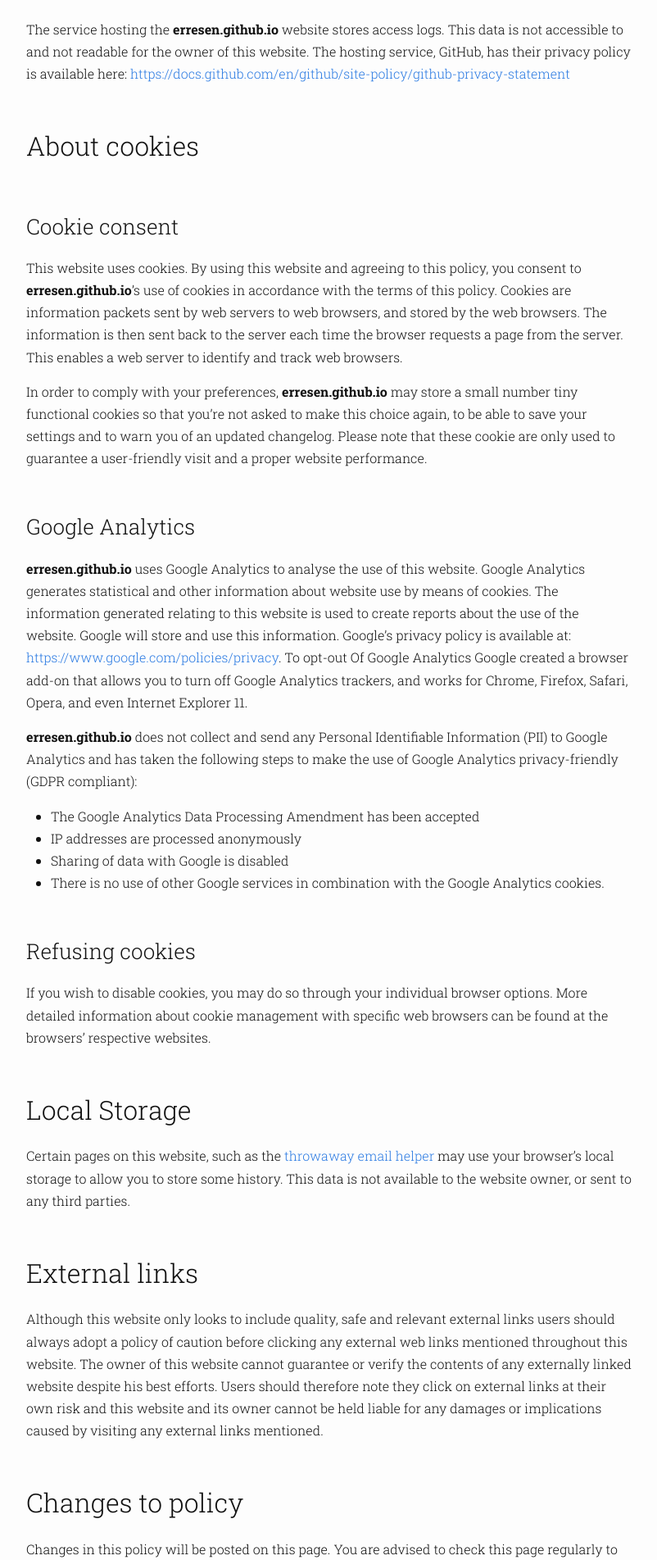
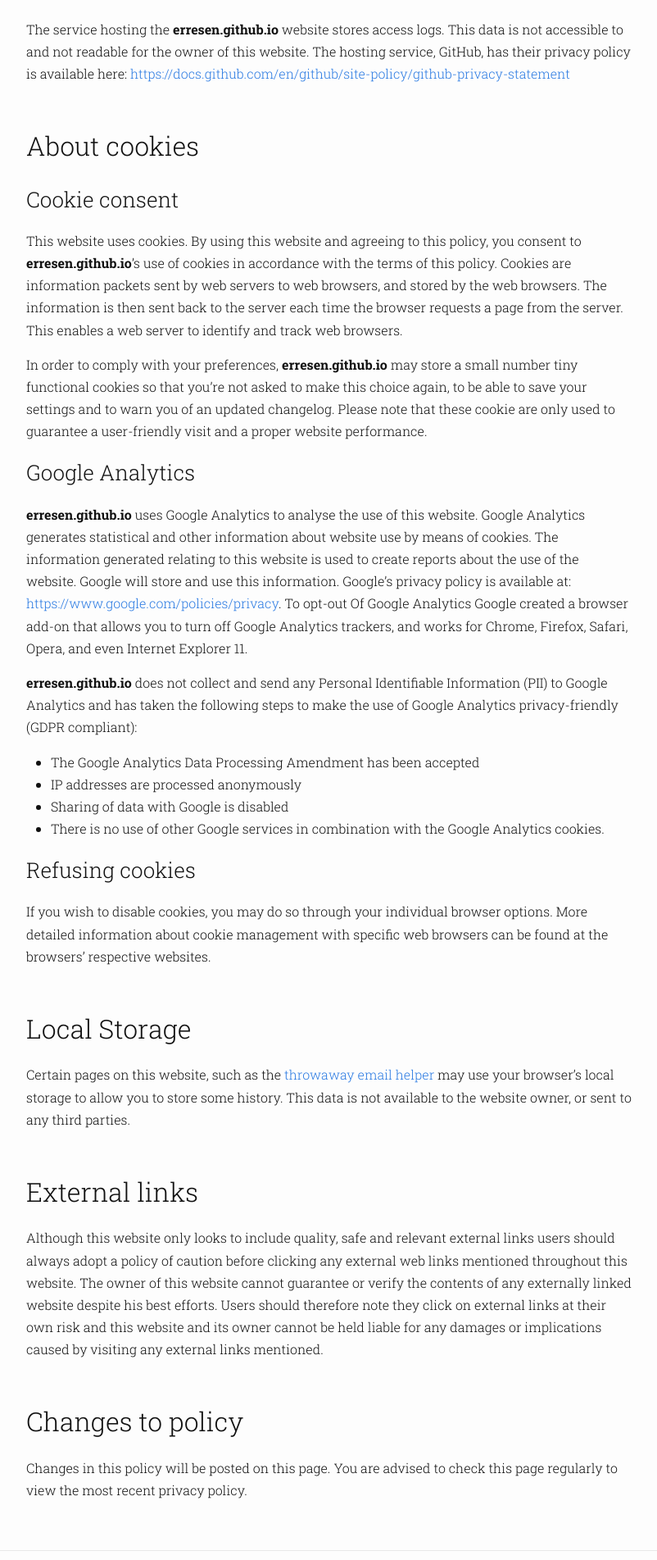
Before and after one commit to erresen/erresen.github.io, a Jekyll site: the page built from privacy.md, in a window 1280 px wide. Shown: the part 881-2784 px from the top of the page at 82% size, without its empty margins (238-1040 px from the left). Built offline with Jekyll 4.4.1, drawn with Linux system fonts in a browser that asks for light colours; nearby versions of some CDN libraries.

Commit message:
remove excessive margin from h3 & h4

```diff
--- a/_sass/_layout.scss
+++ b/_sass/_layout.scss
@@ -250,7 +250,6 @@
   }
 
   h3 {
-    margin-top: 3rem;
     font-size: 26px;
 
     @include media-query($on-laptop) {
@@ -259,7 +258,6 @@
   }
 
   h4 {
-    margin-top: 3rem;
     font-size: 20px;
 
     @include media-query($on-laptop) {
```
